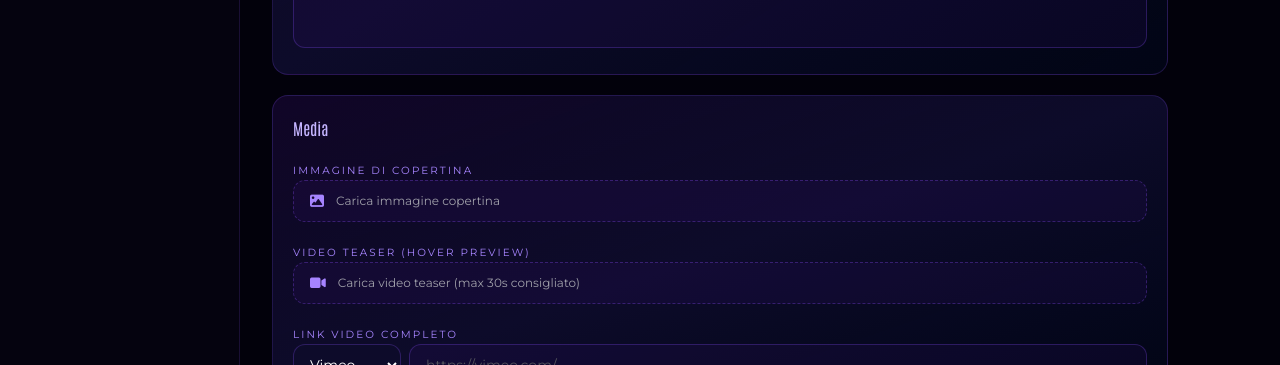
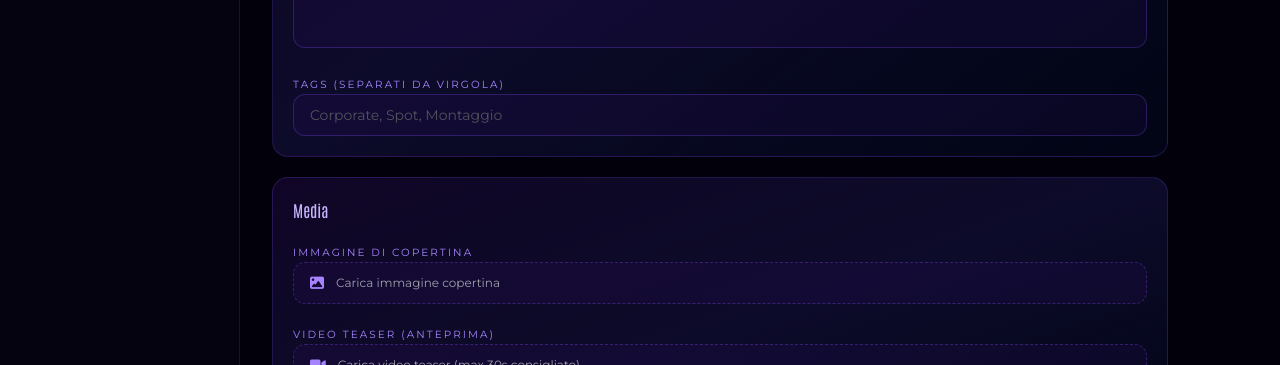
Before and after one commit to alelodato/future-frames-next, a Next.js app: page /admin/portfolio/1 in a window 1280 px wide. Shown: the part 587-952 px from the top of the page. Built offline with nearby package versions, Linux system fonts and the light colour scheme; no server answers; the database is empty.

Commit message:
aggiunto state tags mancanti al file del project editor

```diff
--- a/src/components/admin/ProjectEditor.jsx
+++ b/src/components/admin/ProjectEditor.jsx
@@ -16,6 +16,7 @@ export default function ProjectEditor({ initialData, onSave, saving }) {
   const [videoTeaserUrl, setVideoTeaserUrl] = useState(initialData?.video_teaser_url || "");
   const [videoFullUrl, setVideoFullUrl] = useState(initialData?.video_full_url || "");
   const [videoPlatform, setVideoPlatform] = useState(initialData?.video_platform || "vimeo");
+  const [tagsInput, setTagsInput] = useState((initialData?.tags || []).join(", "));
   const [featured, setFeatured] = useState(initialData?.featured || false);
   const [published, setPublished] = useState(initialData?.published || false);
   const [uploadingCover, setUploadingCover] = useState(false);
@@ -100,7 +101,8 @@ export default function ProjectEditor({ initialData, onSave, saving }) {
       cover_image: coverImage,
       video_teaser_url: videoTeaserUrl,
       video_full_url: videoFullUrl,
-      video_platform: videoPlatform, featured, published,
+      video_platform: videoPlatform,
+      tags, featured, published,
       _images: images,
     });
   }
@@ -156,6 +158,13 @@ export default function ProjectEditor({ initialData, onSave, saving }) {
             placeholder="Descrizione dettagliata del progetto..."
             className="w-full rounded-xl border border-violet-500/25 bg-violet-900/10 px-4 py-2.5 font-montserrat text-sm text-white placeholder:text-zinc-600 outline-none transition focus:border-violet-400/60 resize-none" />
         </div>
+
+        <div className="space-y-1.5">
+          <label className="font-montserrat text-[0.65rem] uppercase tracking-[0.2em] text-violet-400">Tags (separati da virgola)</label>
+          <input type="text" value={tagsInput} onChange={(e) => setTagsInput(e.target.value)}
+            placeholder="Corporate, Spot, Montaggio"
+            className="w-full rounded-xl border border-violet-500/25 bg-violet-900/10 px-4 py-2.5 font-montserrat text-sm text-white placeholder:text-zinc-600 outline-none transition focus:border-violet-400/60" />
+        </div>
       </div>
 
       {/* ── MEDIA ── */}
@@ -185,7 +194,7 @@ export default function ProjectEditor({ initialData, onSave, saving }) {
 
         {/* Video teaser */}
         <div className="space-y-2">
-          <label className="font-montserrat text-[0.65rem] uppercase tracking-[0.2em] text-violet-400">Video teaser (hover preview)</label>
+          <label className="font-montserrat text-[0.65rem] uppercase tracking-[0.2em] text-violet-400">Video teaser (Anteprima)</label>
           {videoTeaserUrl && (
             <div className="relative">
               <video src={videoTeaserUrl} className="w-full h-24 object-cover rounded-xl" muted />
@@ -248,7 +257,6 @@ export default function ProjectEditor({ initialData, onSave, saving }) {
           </div>
         )}
 
-        {/* Upload immagini */}
         <label className={`flex items-center gap-3 cursor-pointer rounded-xl border border-dashed border-violet-500/30 bg-violet-900/10 px-4 py-3 transition hover:border-violet-400/50 ${uploadingGallery ? "opacity-50 pointer-events-none" : ""}`}>
           <i className={`fa-solid ${uploadingGallery ? "fa-spinner animate-spin" : "fa-images"} text-violet-400 text-sm`} />
           <span className="font-montserrat text-xs text-zinc-400">
@@ -257,7 +265,6 @@ export default function ProjectEditor({ initialData, onSave, saving }) {
           <input type="file" accept="image/*" multiple onChange={handleGalleryUpload} className="hidden" />
         </label>
 
-        {/* Upload video */}
         <label className={`flex items-center gap-3 cursor-pointer rounded-xl border border-dashed border-violet-500/30 bg-violet-900/10 px-4 py-3 transition hover:border-violet-400/50 ${uploadingGalleryVideo ? "opacity-50 pointer-events-none" : ""}`}>
           <i className={`fa-solid ${uploadingGalleryVideo ? "fa-spinner animate-spin" : "fa-film"} text-violet-400 text-sm`} />
           <span className="font-montserrat text-xs text-zinc-400">
```
